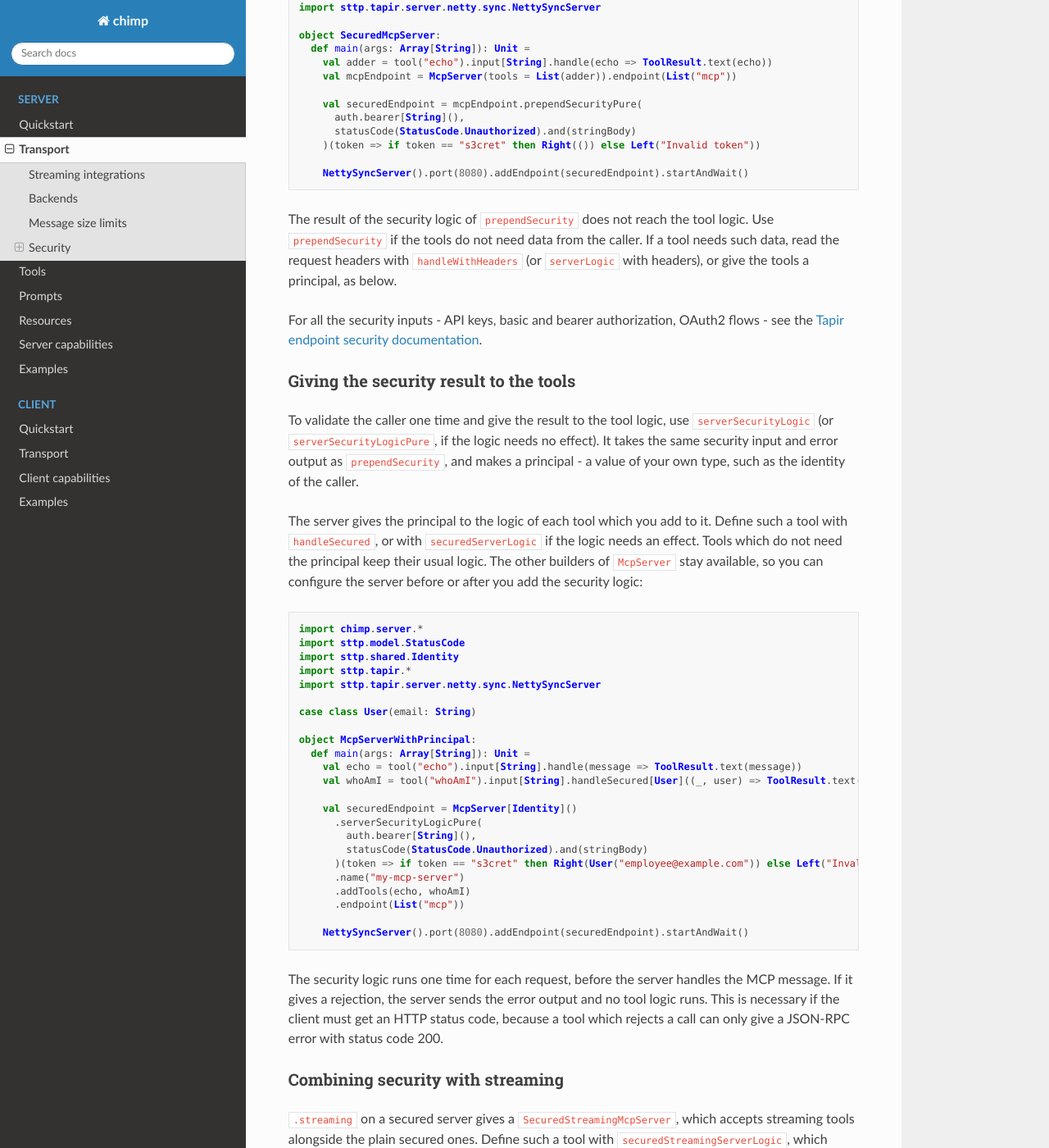
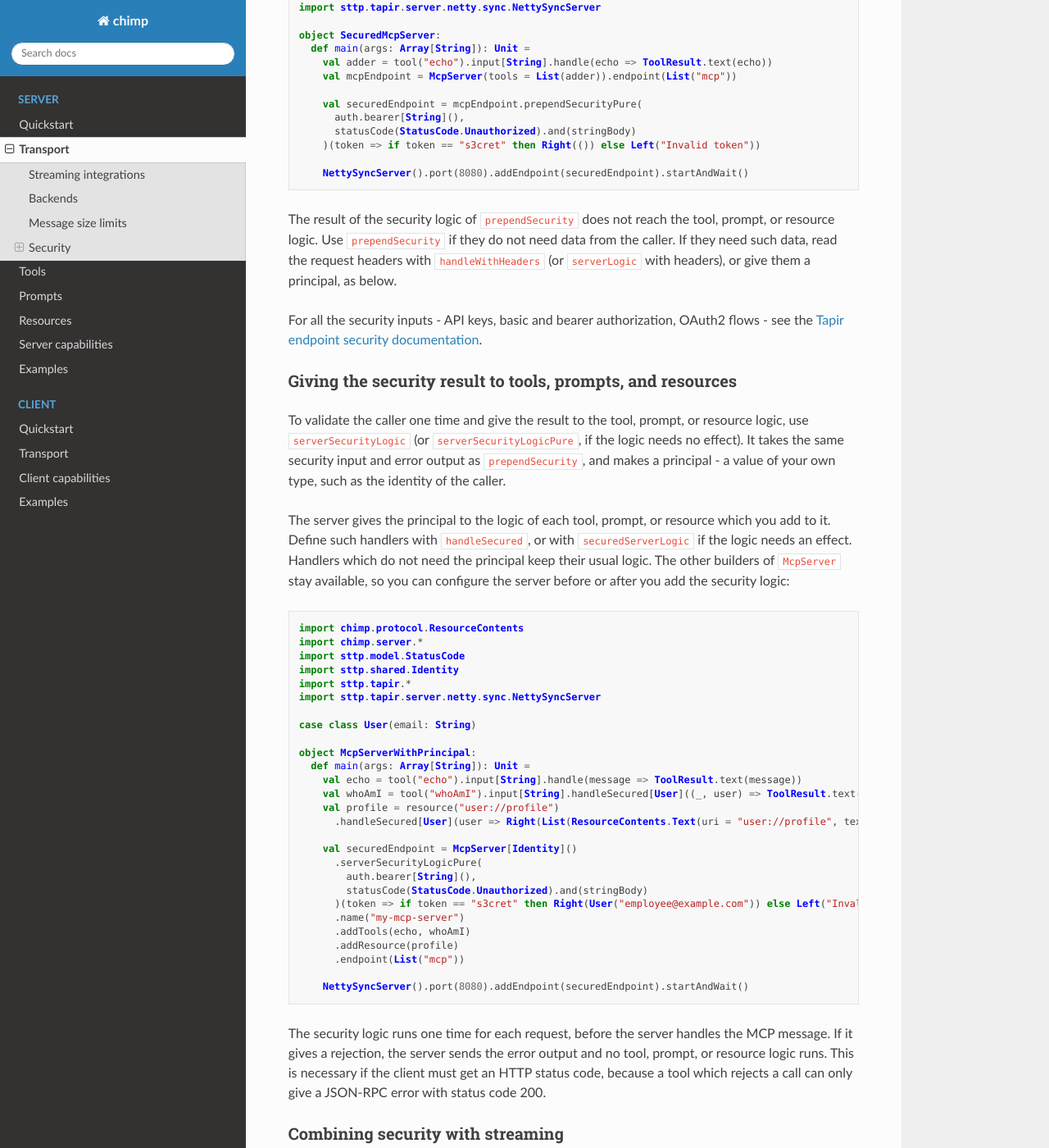
Before and after one commit to softwaremill/chimp, a Sphinx documentation site: the page built from docs/server/transport.md, in a window 1280 px wide and 1400 px high, scrolled down 2144 px. Shown: the whole window at 82% size. Built offline with Sphinx 7.4.7 and the Read the Docs theme 3.1.0, drawn with Linux system fonts in a browser that asks for light colours.

Commit message:
Add secure prompts and resources

````diff
--- a/docs/server/transport.md
+++ b/docs/server/transport.md
@@ -106,17 +106,18 @@
     NettySyncServer().port(8080).addEndpoint(securedEndpoint).startAndWait()
 ```
 
-The result of the security logic of `prependSecurity` does not reach the tool logic. Use `prependSecurity` if the tools do not need data from the caller. If a tool needs such data, read the request headers with `handleWithHeaders` (or `serverLogic` with headers), or give the tools a principal, as below.
+The result of the security logic of `prependSecurity` does not reach the tool, prompt, or resource logic. Use `prependSecurity` if they do not need data from the caller. If they need such data, read the request headers with `handleWithHeaders` (or `serverLogic` with headers), or give them a principal, as below.
 
 For all the security inputs - API keys, basic and bearer authorization, OAuth2 flows - see the [Tapir endpoint security documentation](https://tapir.softwaremill.com/en/latest/endpoint/security.html).
 
-### Giving the security result to the tools
+### Giving the security result to tools, prompts, and resources
 
-To validate the caller one time and give the result to the tool logic, use `serverSecurityLogic` (or `serverSecurityLogicPure`, if the logic needs no effect). It takes the same security input and error output as `prependSecurity`, and makes a principal - a value of your own type, such as the identity of the caller.
+To validate the caller one time and give the result to the tool, prompt, or resource logic, use `serverSecurityLogic` (or `serverSecurityLogicPure`, if the logic needs no effect). It takes the same security input and error output as `prependSecurity`, and makes a principal - a value of your own type, such as the identity of the caller.
 
-The server gives the principal to the logic of each tool which you add to it. Define such a tool with `handleSecured`, or with `securedServerLogic` if the logic needs an effect. Tools which do not need the principal keep their usual logic. The other builders of `McpServer` stay available, so you can configure the server before or after you add the security logic:
+The server gives the principal to the logic of each tool, prompt, or resource which you add to it. Define such handlers with `handleSecured`, or with `securedServerLogic` if the logic needs an effect. Handlers which do not need the principal keep their usual logic. The other builders of `McpServer` stay available, so you can configure the server before or after you add the security logic:
 
 ```scala mdoc:compile-only
+import chimp.protocol.ResourceContents
 import chimp.server.*
 import sttp.model.StatusCode
 import sttp.shared.Identity
@@ -129,6 +130,8 @@
   def main(args: Array[String]): Unit =
     val echo = tool("echo").input[String].handle(message => ToolResult.text(message))
     val whoAmI = tool("whoAmI").input[String].handleSecured[User]((_, user) => ToolResult.text(user.email))
+    val profile = resource("user://profile")
+      .handleSecured[User](user => Right(List(ResourceContents.Text(uri = "user://profile", text = user.email))))
 
     val securedEndpoint = McpServer[Identity]()
       .serverSecurityLogicPure(
@@ -137,12 +140,13 @@
       )(token => if token == "s3cret" then Right(User("employee@example.com")) else Left("Invalid token"))
       .name("my-mcp-server")
       .addTools(echo, whoAmI)
+      .addResource(profile)
       .endpoint(List("mcp"))
 
     NettySyncServer().port(8080).addEndpoint(securedEndpoint).startAndWait()
 ```
 
-The security logic runs one time for each request, before the server handles the MCP message. If it gives a rejection, the server sends the error output and no tool logic runs. This is necessary if the client must get an HTTP status code, because a tool which rejects a call can only give a JSON-RPC error with status code 200.
+The security logic runs one time for each request, before the server handles the MCP message. If it gives a rejection, the server sends the error output and no tool, prompt, or resource logic runs. This is necessary if the client must get an HTTP status code, because a tool which rejects a call can only give a JSON-RPC error with status code 200.
 
 ### Combining security with streaming
 
````
Also changed, not shown: docs/server/prompts.md (+1 -0 lines), docs/server/resources.md (+1 -0 lines), 6 other files.
